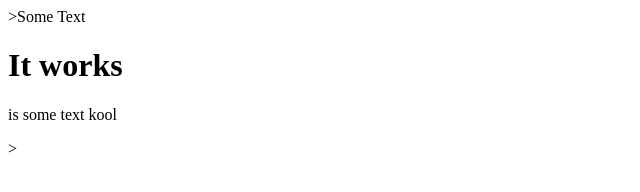
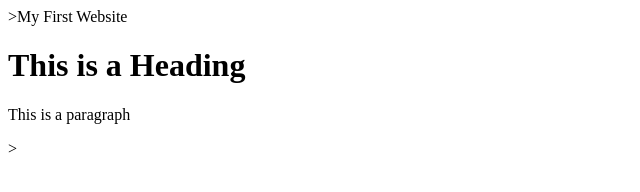
Before and after one commit to sajjadakbar1/ibs-git-training, a plain HTML site: page index.html in a window 1280 px wide. Shown: the whole page, without its empty margins (0-640 px from the left). Drawn offline with Linux system fonts and the light colour scheme.

Commit message:
second commit

```diff
--- a/index.html
+++ b/index.html
@@ -1,11 +1,13 @@
 <html>
-<head>>Some Text</head>
+
+<head>>My First Website</head>
+
 
 <body>
 
-<h1>It works</h1>
+<h1>This is a Heading</h1>
 
-<p>is some text kool</p>
+<p>This is a paragraph</p>
 
 </body>
 
```
